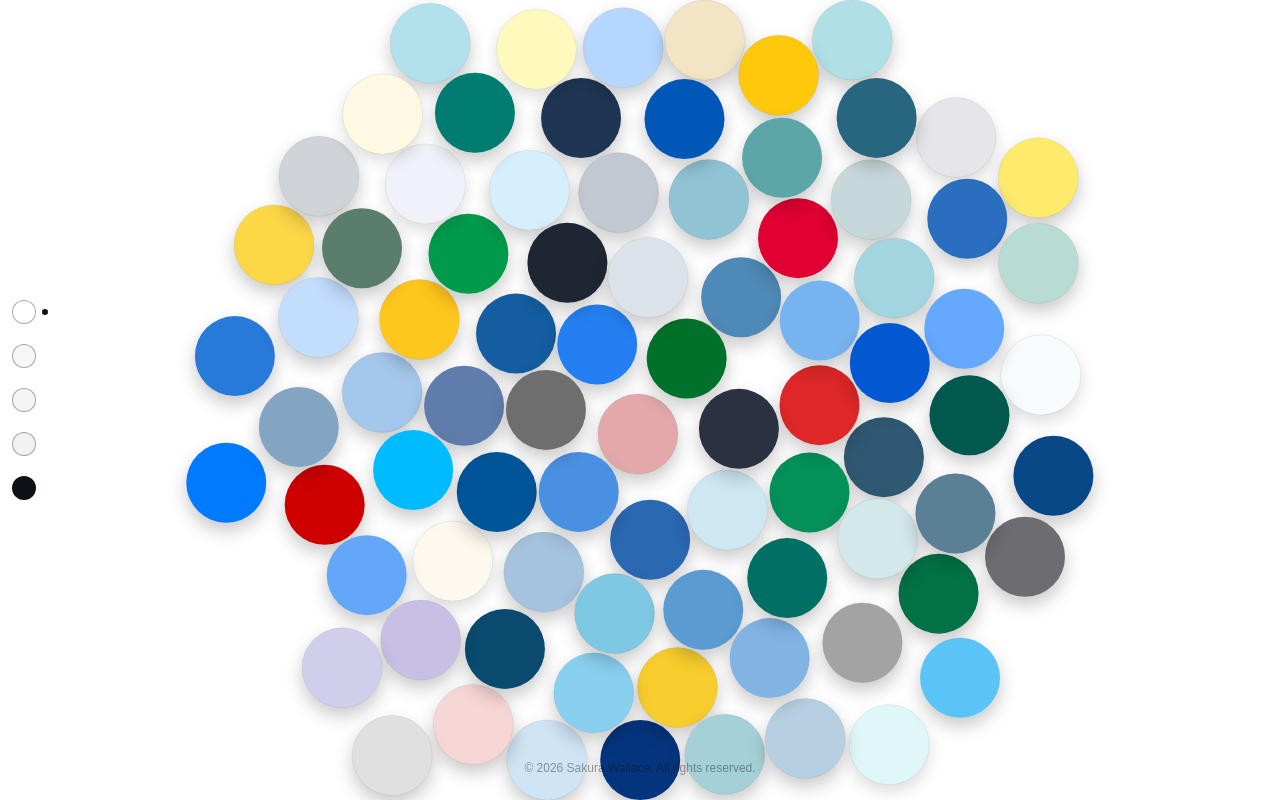
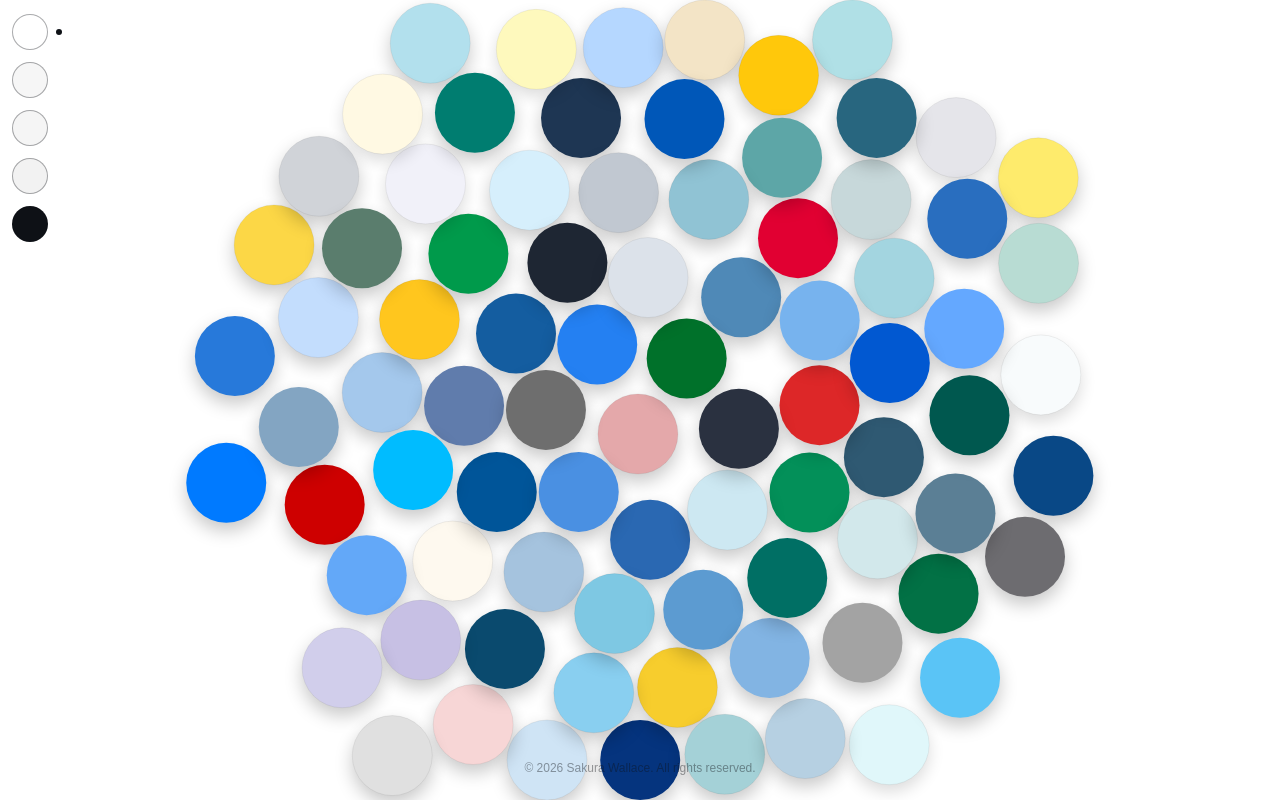
Before and after one commit to o6o6ooo/colour-bubbles, a Next.js app: page / in a window 1280 px wide. Built offline with nearby package versions, Linux system fonts and the light colour scheme.

Commit message:
ui: Enlarge background swatches and move them to the top left

```diff
--- a/src/app/page.tsx
+++ b/src/app/page.tsx
@@ -17,10 +17,10 @@ export default function Page() {
     >
       <PaletteBubblesCanvas colors={COLORS} />
 
-      <fieldset className="absolute left-2 top-1/2 flex -translate-y-1/2 flex-col">
+      <fieldset className="absolute left-3 top-2 flex flex-col">
         <legend className="sr-only">Background colour</legend>
         {backgroundColours.map((colour) => (
-          <label key={colour} title={colour} className="flex size-11 cursor-pointer items-center gap-1.5 pl-1">
+          <label key={colour} title={colour} className="flex h-12 w-14 cursor-pointer items-center gap-2">
             <input
               type="radio"
               name="background-colour"
@@ -32,7 +32,7 @@ export default function Page() {
             />
             <span
               style={{ backgroundColor: colour }}
-              className="size-6 rounded-full border border-current/35 peer-focus-visible:outline-2 peer-focus-visible:outline-offset-2"
+              className="size-9 rounded-full border border-current/35 peer-focus-visible:outline-2 peer-focus-visible:outline-offset-2"
             />
             {background === colour && <span aria-hidden="true" className="size-1.5 rounded-full bg-current" />}
           </label>
```
